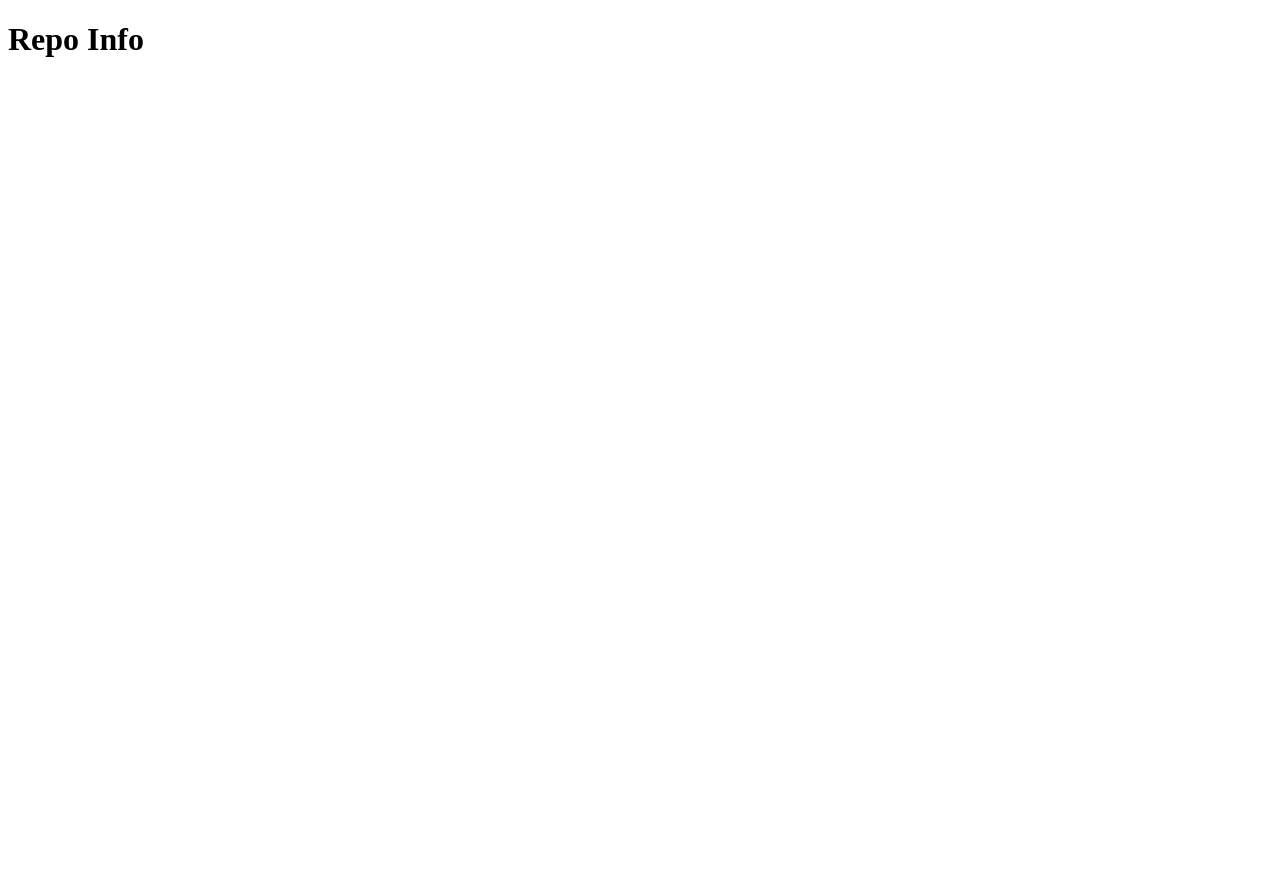
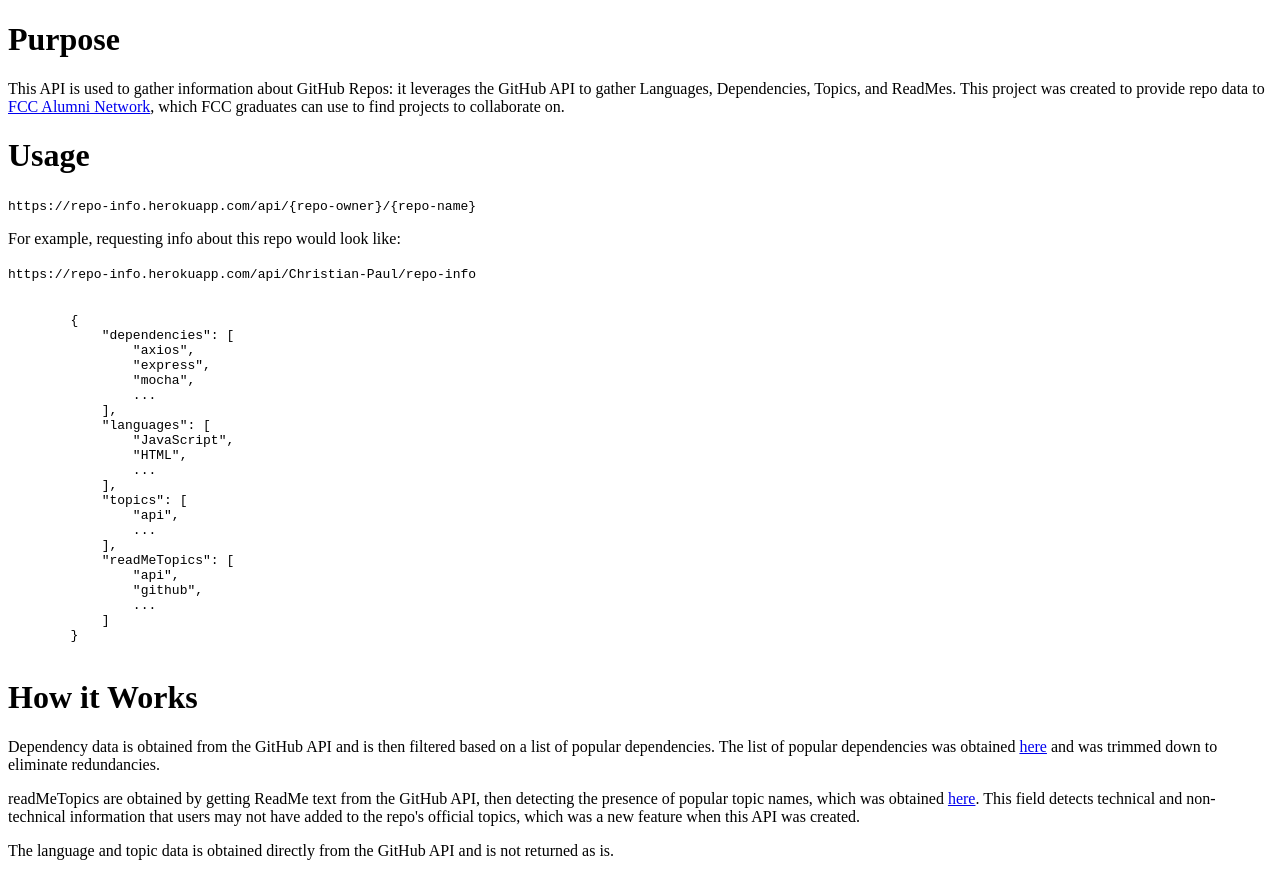
Before and after one commit to Christian-Paul/repo-info, a website: page public/index.html in a window 1280 px wide. Before the commit the page ends 800 px from the top, so only its background shows below. Drawn offline with Linux system fonts and the light colour scheme.

Commit message:
update index.html

```diff
--- a/public/index.html
+++ b/public/index.html
@@ -4,6 +4,39 @@
 	<title>Repo-Info</title>
 </head>
 <body>
-	<h1>Repo Info</h1>
+	<h1>Purpose</h1>
+	<p>This API is used to gather information about GitHub Repos: it leverages the GitHub API to gather Languages, Dependencies, Topics, and ReadMes. This project was created to provide repo data to <a href="https://github.com/FCC-Alumni/alumni-network">FCC Alumni Network</a>, which FCC graduates can use to find projects to collaborate on.</p>
+	<h1 id="usage">Usage</h1>
+	<p><code>https://repo-info.herokuapp.com/api/{repo-owner}/{repo-name}</code></p>
+	<p>For example, requesting info about this repo would look like:</p>
+	<p><code>https://repo-info.herokuapp.com/api/Christian-Paul/repo-info</code></p>
+	<pre><code>
+	{
+	    &quot;dependencies&quot;: [
+	        &quot;axios&quot;,
+	        &quot;express&quot;,
+	        &quot;mocha&quot;,
+	        ...
+	    ],
+	    &quot;languages&quot;: [
+	        &quot;JavaScript&quot;,
+	        &quot;HTML&quot;,
+	        ...
+	    ],
+	    &quot;topics&quot;: [
+	        &quot;api&quot;,
+	        ...
+	    ],
+	    &quot;readMeTopics&quot;: [
+	        &quot;api&quot;,
+	        &quot;github&quot;,
+	        ...
+	    ]
+	}
+	</code></pre>
+	<h1 id="how-it-works">How it Works</h1>
+	<p>Dependency data is obtained from the GitHub API and is then filtered based on a list of popular dependencies. The list of popular dependencies was obtained <a href="https://gist.github.com/anvaka/8e8fa57c7ee1350e3491#top-1000-most-depended-upon-packages">here</a> and was trimmed down to eliminate redundancies.</p>
+	<p>readMeTopics are obtained by getting ReadMe text from the GitHub API, then detecting the presence of popular topic names, which was obtained <a href="http://www.gitlogs.com/awesome-topics">here</a>. This field detects technical and non-technical information that users may not have added to the repo's official topics, which was a new feature when this API was created.</p>
+	<p>The language and topic data is obtained directly from the GitHub API and is not returned as is.</p>
 </body>
 </html>
```
Also changed, not shown: lib/server.js.
